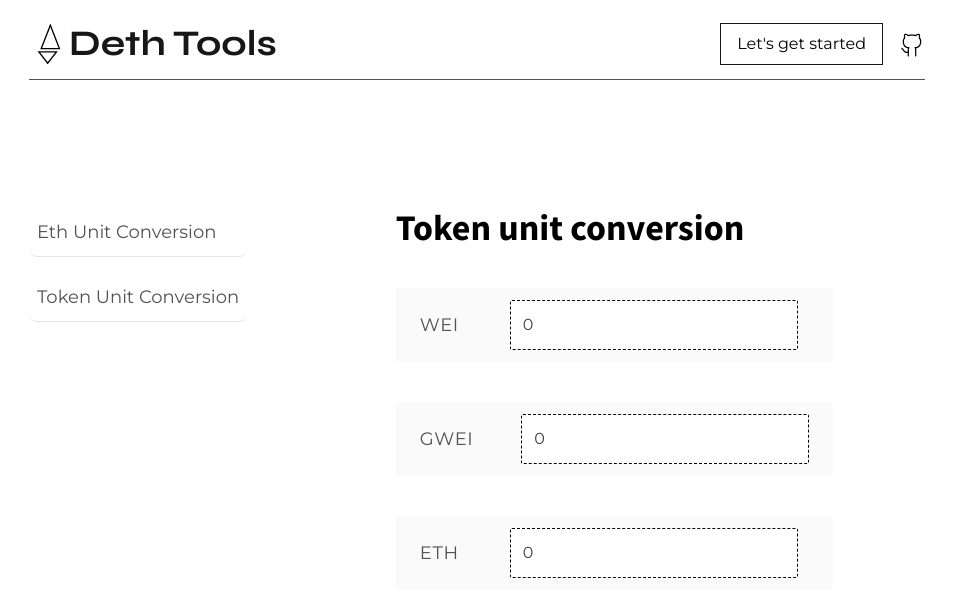
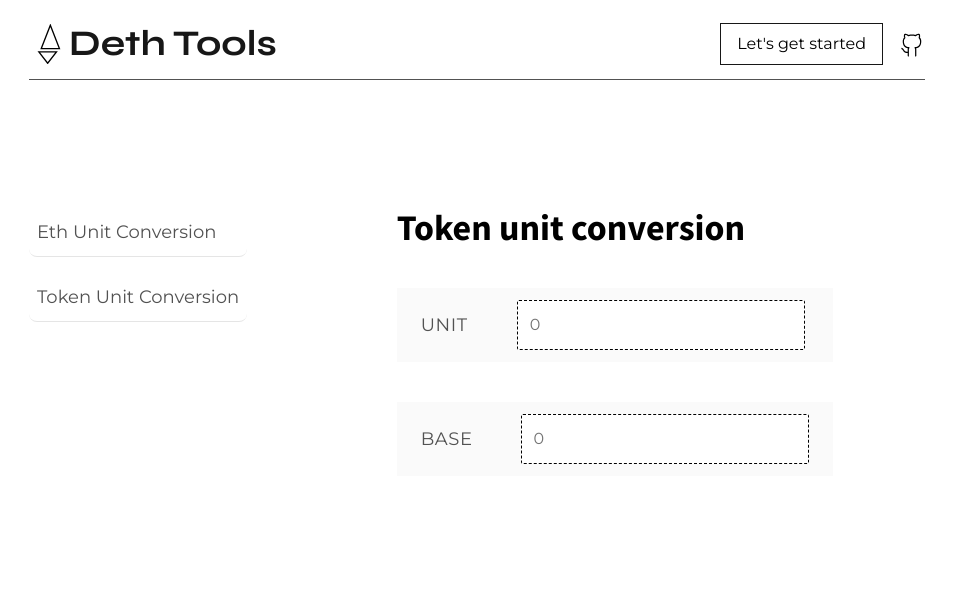
Before and after one commit to dethcrypto/dethtools, a Next.js app: page /token-unit-conversion in a window 1280 px wide. Shown: the top 616 px of the page, without its empty margins (163-1116 px from the left). Built offline with nearby package versions, Linux system fonts and the light colour scheme.

Commit message:
mk - update unit conversion to more generic

```diff
--- /dev/null
+++ b/lib/convertProperties.ts
@@ -0,0 +1,16 @@
+import { PrecisionDict } from './convertUnits'
+
+export const unitPrecision: PrecisionDict<UnitType> = {
+  wei: 1,
+  gwei: 9,
+  eth: 18,
+}
+
+export type UnitType = 'wei' | 'gwei' | 'eth'
+
+export const tokenPrecision: PrecisionDict<TokenUnitType> = {
+  unit: 1,
+  base: 18,
+}
+
+export type TokenUnitType = 'unit' | 'base'
--- /dev/null
+++ b/lib/convertUnits.ts
@@ -0,0 +1,32 @@
+import { BigNumber } from 'bignumber.js'
+
+import { tokenPrecision, TokenUnitType, unitPrecision, UnitType } from './convertProperties'
+
+BigNumber.set({ EXPONENTIAL_AT: 1000 })
+
+export function convertUnit<T extends string>(
+  value: string,
+  fromUnit: T,
+  toUnit: T,
+  precisionDict: PrecisionDict<T>,
+): string | undefined {
+  return new BigNumber(value)
+    .times(unitPrecisionToValue(precisionDict[fromUnit]))
+    .div(unitPrecisionToValue(precisionDict[toUnit]))
+    .toString()
+}
+
+export function convertEthUnits(value: string, fromUnit: UnitType, toUnit: UnitType): string | undefined {
+  return convertUnit(value, fromUnit, toUnit, unitPrecision)
+}
+
+export function convertTokenUnits(value: string, fromUnit: TokenUnitType, toUnit: TokenUnitType): string | undefined {
+  return convertUnit(value, fromUnit, toUnit, tokenPrecision)
+}
+
+export type PrecisionDict<T extends string> = { [key in T]: number }
+
+export function unitPrecisionToValue(precision: number): string {
+  if (precision === 1) return '1'
+  return ['1'].concat('0'.repeat(precision)).join('')
+}
--- a/lib/ethUnitConversion.ts
+++ /dev/null
@@ -1,23 +0,0 @@
-import { BigNumber } from 'bignumber.js'
-
-BigNumber.set({ EXPONENTIAL_AT: 1000 })
-
-export type UnitType = 'wei' | 'gwei' | 'eth'
-
-const unitPrecision: { [key in UnitType]: number } = {
-  wei: 1,
-  gwei: 9,
-  eth: 18,
-}
-
-export function unitPrecisionToValue(precision: number): string {
-  if (precision === 1) return '1'
-  return ['1'].concat('0'.repeat(precision)).join('')
-}
-
-export function convertUnit(value: string, fromUnit: UnitType, toUnit: UnitType): string | undefined {
-  return new BigNumber(value)
-    .times(unitPrecisionToValue(unitPrecision[fromUnit]))
-    .div(unitPrecisionToValue(unitPrecision[toUnit]))
-    .toString()
-}
--- a/pages/eth-unit-conversion.tsx
+++ b/pages/eth-unit-conversion.tsx
@@ -1,6 +1,7 @@
 import { ChangeEvent, Fragment, useState } from 'react'
 
-import { convertUnit, UnitType } from '../lib/ethUnitConversion'
+import { UnitType } from '../lib/convertProperties'
+import { convertEthUnits } from '../lib/convertUnits'
 
 export default function EthUnitConversion() {
   const [wei, setWei] = useState('0')
@@ -23,7 +24,7 @@ export default function EthUnitConversion() {
     let out
 
     for (const unit of units) {
-      out = convertUnit(value, unitType, unit.name)
+      out = convertEthUnits(value, unitType, unit.name)
 
       if (out) {
         if (unit.name === 'eth') setEth(out)
--- a/pages/token-unit-conversion.tsx
+++ b/pages/token-unit-conversion.tsx
@@ -1,34 +1,30 @@
 import { ChangeEvent, Fragment, useState } from 'react'
 
-import { convertUnit, UnitType } from '../lib/ethUnitConversion'
+import { convertTokenUnits } from '../lib/convertUnits'
 
-export default function EthUnitConversion() {
-  const [wei, setWei] = useState('0')
-  const [gwei, setGwei] = useState('0')
-  const [eth, setEth] = useState('0')
+export default function TokenUnitConversion() {
+  const [unit, setUnit] = useState('')
+  const [base, setBase] = useState('')
 
   function resetValues() {
-    setWei('0')
-    setGwei('0')
-    setEth('0')
+    setUnit('')
+    setBase('')
   }
 
   const units: UnitTypeExtended[] = [
-    { name: 'wei', value: wei },
-    { name: 'gwei', value: gwei },
-    { name: 'eth', value: eth },
+    { name: 'unit', value: unit },
+    { name: 'base', value: base },
   ]
 
-  function handleChangeEvent(value: string, unitType: UnitType) {
+  function handleChangeEvent(value: string, unitType: TokenUnitType) {
     let out
 
     for (const unit of units) {
-      out = convertUnit(value, unitType, unit.name)
+      out = convertTokenUnits(value, unitType, unit.name)
 
       if (out) {
-        if (unit.name === 'eth') setEth(out)
-        if (unit.name === 'gwei') setGwei(out)
-        if (unit.name === 'wei') setWei(out)
+        if (unit.name === 'unit') setUnit(out)
+        if (unit.name === 'base') setBase(out)
       }
     }
 
@@ -49,7 +45,7 @@ export default function EthUnitConversion() {
 
 interface UnitElementsProps {
   units: UnitTypeExtended[]
-  onChange: (value: string, unitType: UnitType) => void
+  onChange: (value: string, unitType: TokenUnitType) => void
 }
 function UnitElements({ units, onChange }: UnitElementsProps): JSX.Element {
   return (
@@ -92,7 +88,9 @@ function UnitElements({ units, onChange }: UnitElementsProps): JSX.Element {
   )
 }
 
+type TokenUnitType = 'base' | 'unit'
+
 interface UnitTypeExtended {
-  name: UnitType
+  name: TokenUnitType
   value: string
 }
```
Also changed, not shown: 2 other files (tests, documents, lock files or other folders).
